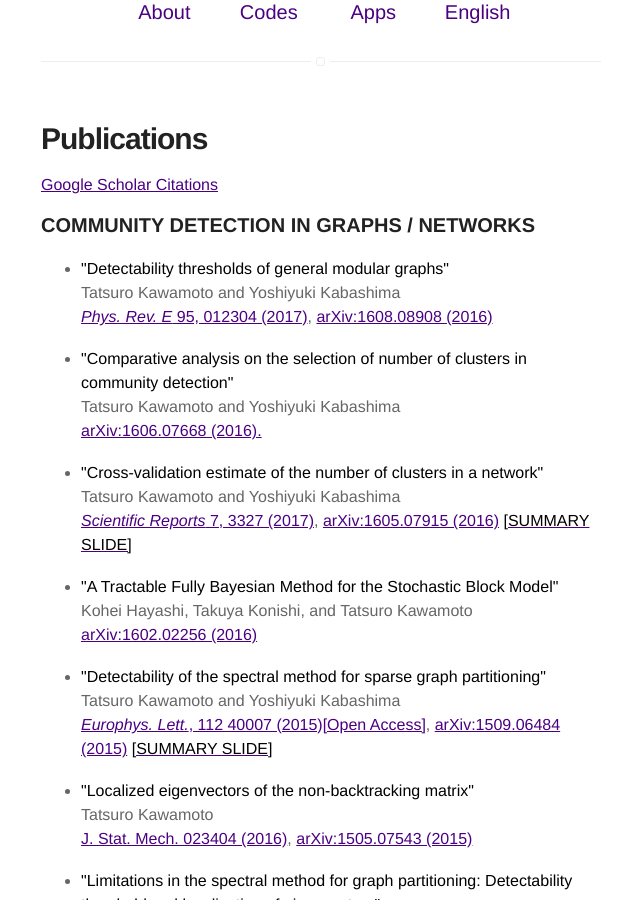
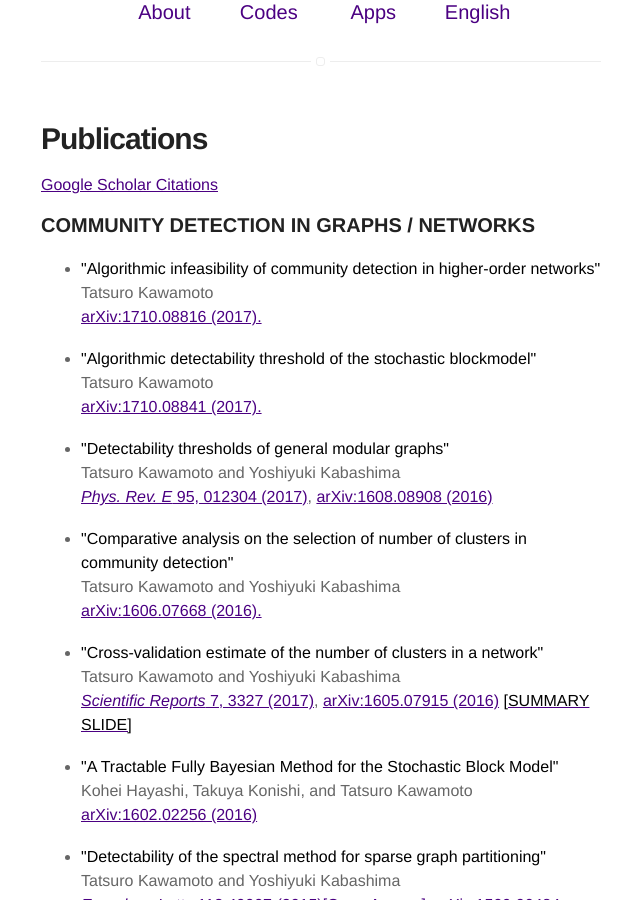
Before and after one commit to tatsuro-kawamoto-jp/tatsuro-kawamoto-jp.github.io, a Jekyll site: the page built from index.html, in a window 1280 px wide and 900 px high, scrolled down 506 px. Shown: the whole window, without its empty margins (319-959 px from the left). Built offline with Jekyll 4.4.1, drawn with Linux system fonts in a browser that asks for light colours.

Commit message:
Update publications.

```diff
--- a/index.html
+++ b/index.html
@@ -8,6 +8,18 @@
 <a href="https://scholar.google.com/citations?user=G1cXfg4AAAAJ&hl=ja">Google Scholar Citations</a>
 <h3>COMMUNITY DETECTION IN GRAPHS / NETWORKS</h3>
 <ul>
+  <li>
+    <strong>"Algorithmic infeasibility of community detection in higher-order networks"</strong><br />
+    Tatsuro Kawamoto<br />
+    <a href="https://arxiv.org/abs/1710.08816" target="_blank">arXiv:1710.08816 (2017).</a>
+  </li>
+  <br />
+  <li>
+    <strong>"Algorithmic detectability threshold of the stochastic blockmodel"</strong><br />
+    Tatsuro Kawamoto<br />
+    <a href="https://arxiv.org/abs/1710.08841" target="_blank">arXiv:1710.08841 (2017).</a>
+  </li>
+  <br />
   <li>
     <strong>"Detectability thresholds of general modular graphs"</strong><br />
     Tatsuro Kawamoto and Yoshiyuki Kabashima<br />
```
